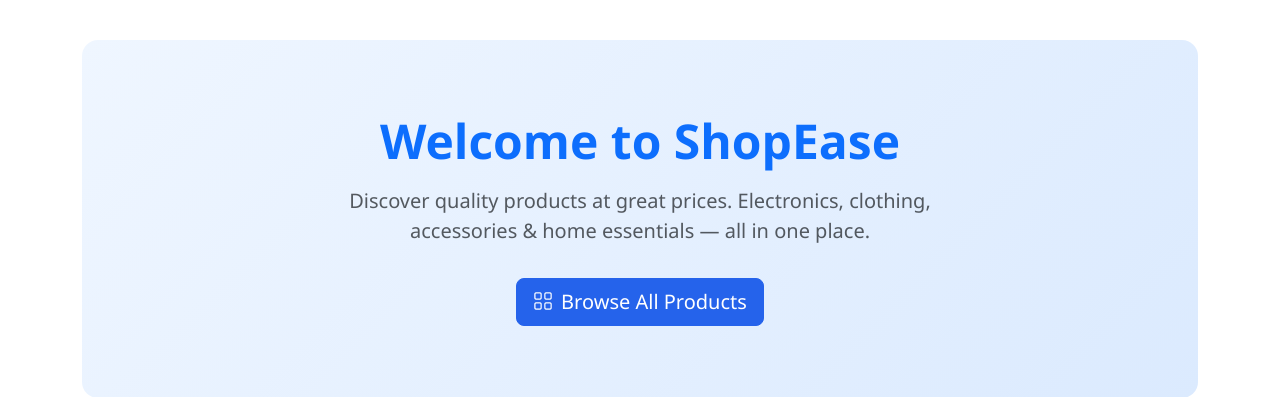
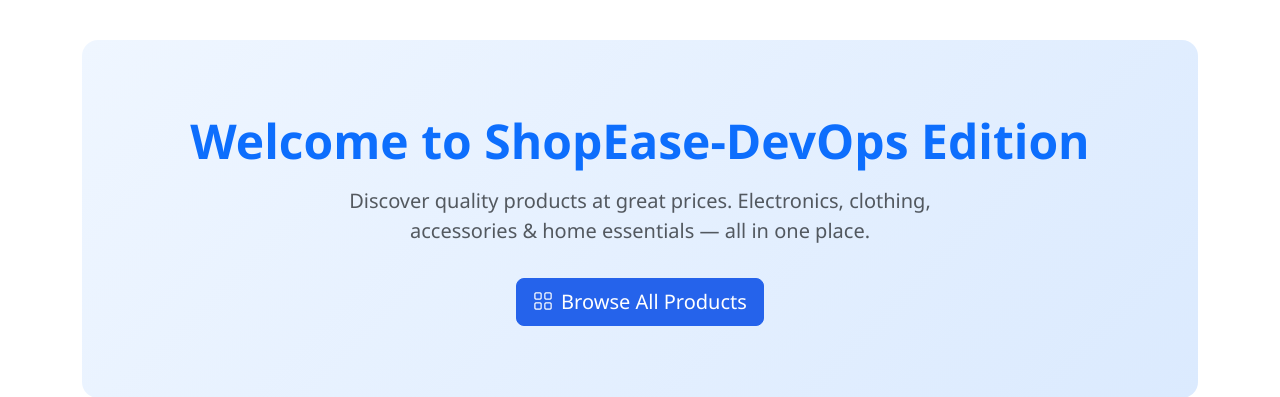
Before and after one commit to 003Ajay/DevOps-Laboratory, a Flask app: page / in a window 1280 px wide. Shown: the part 59-456 px from the top of the page. Run offline with Flask 3, Linux system fonts and the light colour scheme; data comes from the database, SQL or seed files in the repository.

Commit message:
Update homepage headline

```diff
--- a/templates/index.html
+++ b/templates/index.html
@@ -5,9 +5,10 @@
 <!-- Hero section -->
 <section class="hero-section text-center py-5 mb-5 rounded-4">
     <div class="py-4">
-        <h1 class="display-5 fw-bold text-primary mb-3">Welcome to ShopEase</h1>
+        <h1 class="display-5 fw-bold text-primary mb-3">Welcome to ShopEase-DevOps Edition</h1>
         <p class="lead text-muted mx-auto" style="max-width:600px;">
-            Discover quality products at great prices. Electronics, clothing, accessories &amp; home essentials — all in one place.
+            Discover quality products at great prices. Electronics, clothing, accessories &amp; home essentials — all in
+            one place.
         </p>
         <a href="{{ url_for('products') }}" class="btn btn-primary btn-lg mt-3">
             <i class="bi bi-grid me-2"></i>Browse All Products
@@ -21,7 +22,7 @@
         <a href="{{ url_for('products') }}" class="btn btn-outline-primary btn-sm rounded-pill">All</a>
         {% for cat in categories %}
         <a href="{{ url_for('products', category=cat['category']) }}"
-           class="btn btn-outline-secondary btn-sm rounded-pill text-capitalize">
+            class="btn btn-outline-secondary btn-sm rounded-pill text-capitalize">
             {{ cat['category'] }}
         </a>
         {% endfor %}
@@ -37,13 +38,15 @@
             <div class="card product-card h-100 border-0 shadow-sm">
                 <div class="product-img-wrapper">
                     <img src="{{ url_for('static', filename='images/' + product['image']) }}"
-                         class="card-img-top product-img" alt="{{ product['name'] }}"
-                         onerror="this.onerror=null;this.src='https://placehold.co/400x300/e9ecef/495057?text={{ product['name']|urlencode }}';">
+                        class="card-img-top product-img" alt="{{ product['name'] }}"
+                        onerror="this.onerror=null;this.src='https://placehold.co/400x300/e9ecef/495057?text={{ product['name']|urlencode }}';">
                 </div>
                 <div class="card-body d-flex flex-column">
-                    <span class="badge bg-light text-secondary mb-2 align-self-start text-capitalize">{{ product['category'] }}</span>
+                    <span class="badge bg-light text-secondary mb-2 align-self-start text-capitalize">{{
+                        product['category'] }}</span>
                     <h5 class="card-title">
-                        <a href="{{ url_for('product_details', product_id=product['id']) }}" class="text-decoration-none text-dark">
+                        <a href="{{ url_for('product_details', product_id=product['id']) }}"
+                            class="text-decoration-none text-dark">
                             {{ product['name'] }}
                         </a>
                     </h5>
```
